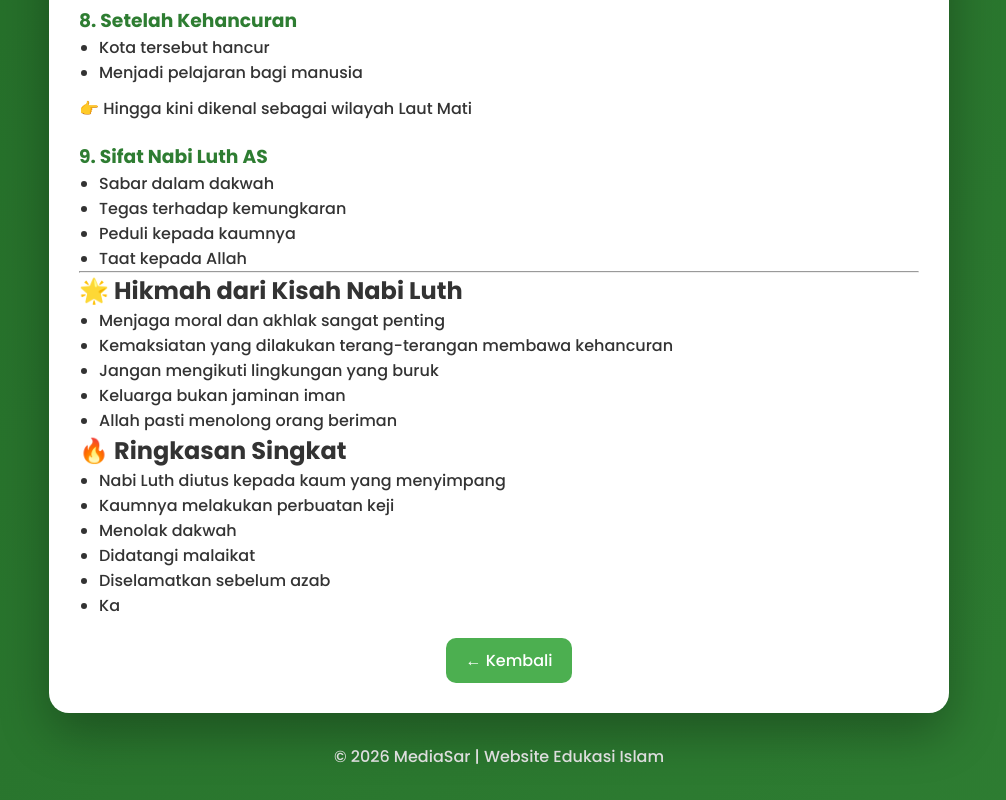
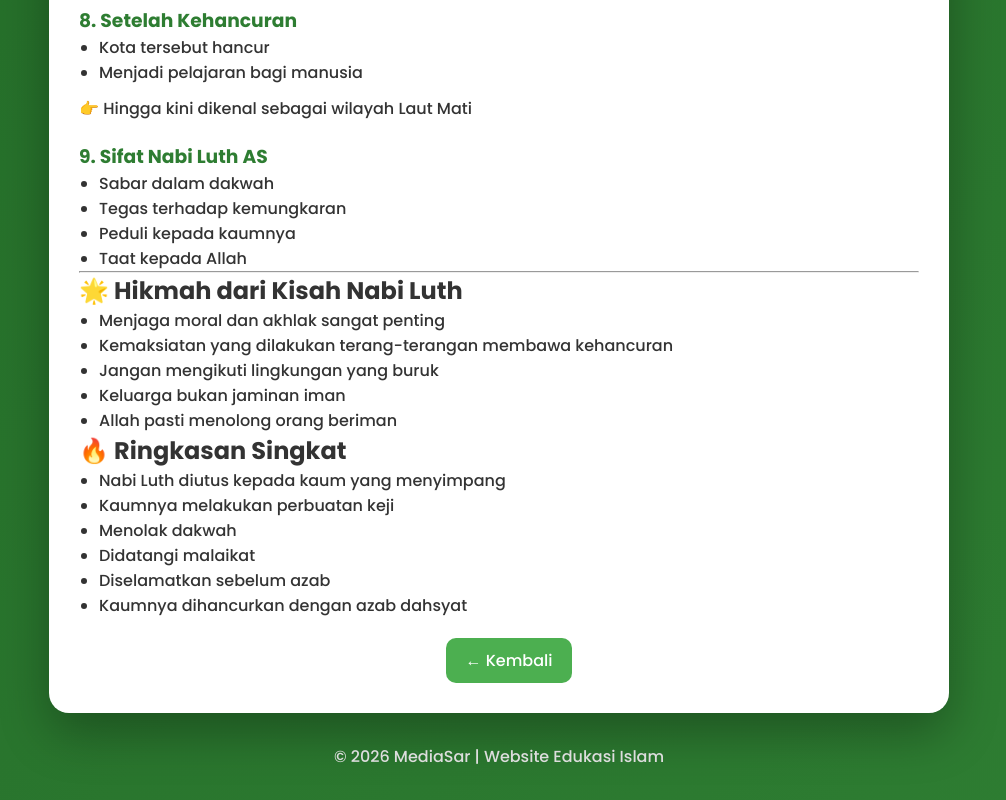
Before and after one commit to mediasar/mediasarwebsite, a plain HTML site: page nabi7.html in a window 1280 px wide. Shown: the part 2476-3276 px from the top of the page, without its empty margins (141-1147 px from the left). Drawn offline with Linux system fonts and the light colour scheme.

Commit message:
Update nabi7.html

```diff
--- a/nabi7.html
+++ b/nabi7.html
@@ -235,7 +235,7 @@ ul {
     <li>Menolak dakwah</li>
     <li>Didatangi malaikat</li>
     <li>Diselamatkan sebelum azab</li>
-    <li>Ka
+    <li>Kaumnya dihancurkan dengan azab dahsyat
 
 
 <div style="text-align:center;">
```
